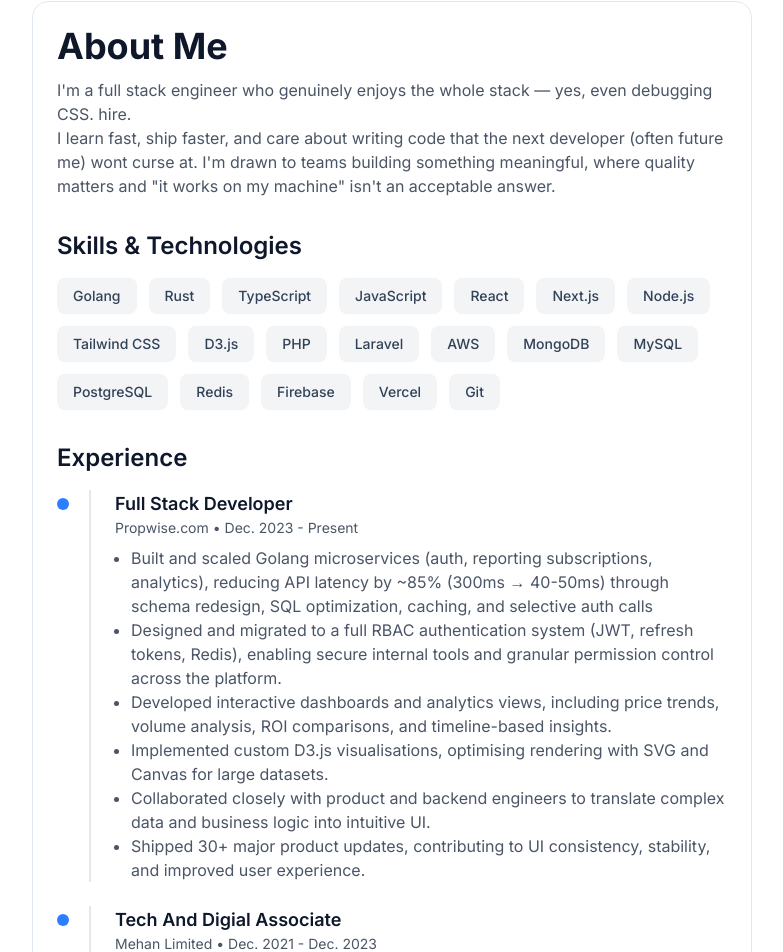
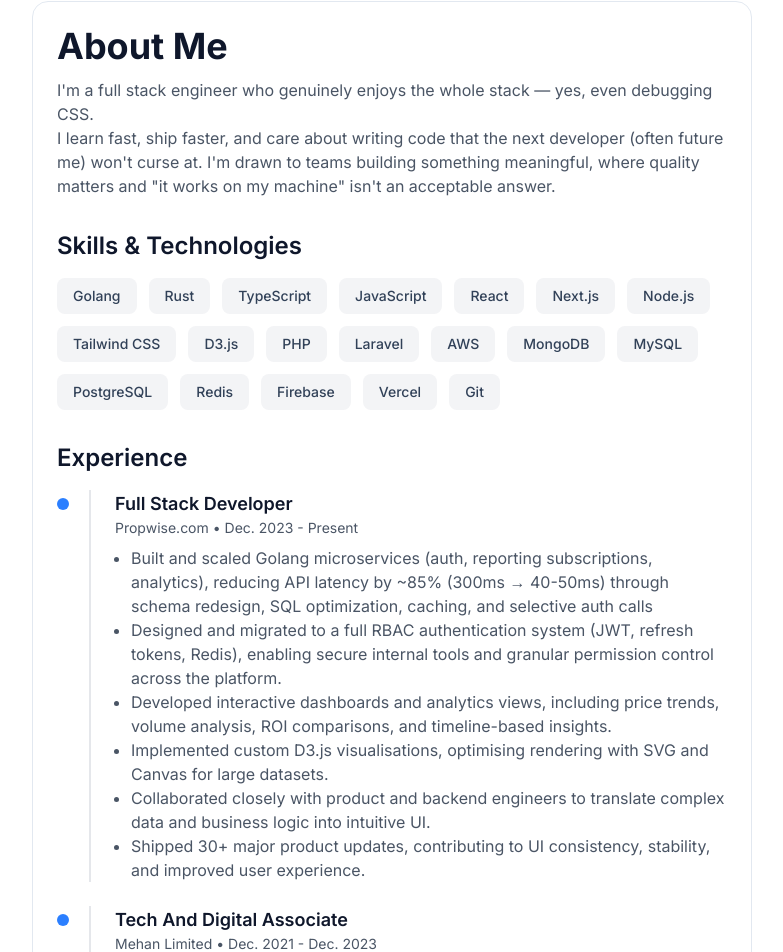
Before and after one commit to naeemnh/naeemnh, a Next.js app: page / in a window 1280 px wide. Shown: the part 2760-3712 px from the top of the page, without its empty margins (248-1031 px from the left). Built offline with nearby package versions, Linux system fonts and the light colour scheme; no server answers.

Commit message:
fix(about-section): correct typos — Digial→Digital, remove stray 'hire', wont→won't

```diff
--- a/components/organisms/about-section.tsx
+++ b/components/organisms/about-section.tsx
@@ -38,7 +38,7 @@ const experience: TExperience[] = [
     ],
   },
   {
-    title: "Tech And Digial Associate",
+    title: "Tech And Digital Associate",
     company: "Mehan Limited",
     period: "Dec. 2021 - Dec. 2023",
     points: [
@@ -66,10 +66,10 @@ export const AboutSection = () => {
         <div>
           <h2 className="text-3xl md:text-4xl font-bold text-slate-900 dark:text-foreground/80 mb-3">About Me</h2>
           <p className="text-gray-600 dark:text-foreground/60">
-            I&apos;m a full stack engineer who genuinely enjoys the whole stack — yes, even debugging CSS. hire.
+            I&apos;m a full stack engineer who genuinely enjoys the whole stack — yes, even debugging CSS.
           </p>
           <p className="text-gray-600 dark:text-foreground/60">
-            I learn fast, ship faster, and care about writing code that the next developer (often future me) wont curse at. I&apos;m drawn to teams building
+            I learn fast, ship faster, and care about writing code that the next developer (often future me) won&apos;t curse at. I&apos;m drawn to teams building
             something meaningful, where quality matters and &quot;it works on my machine&quot; isn&apos;t an acceptable answer.
           </p>
         </div>
```
